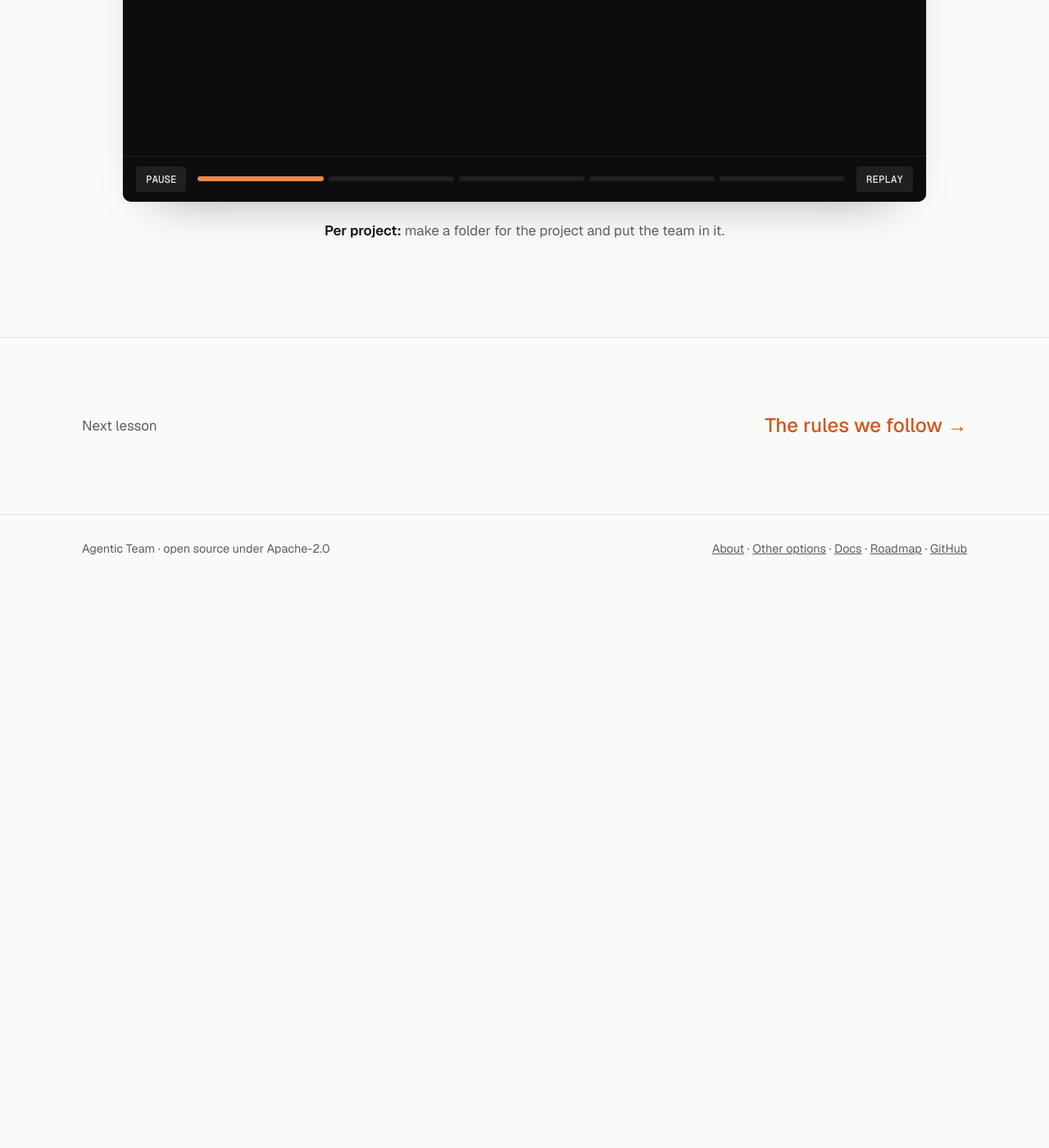
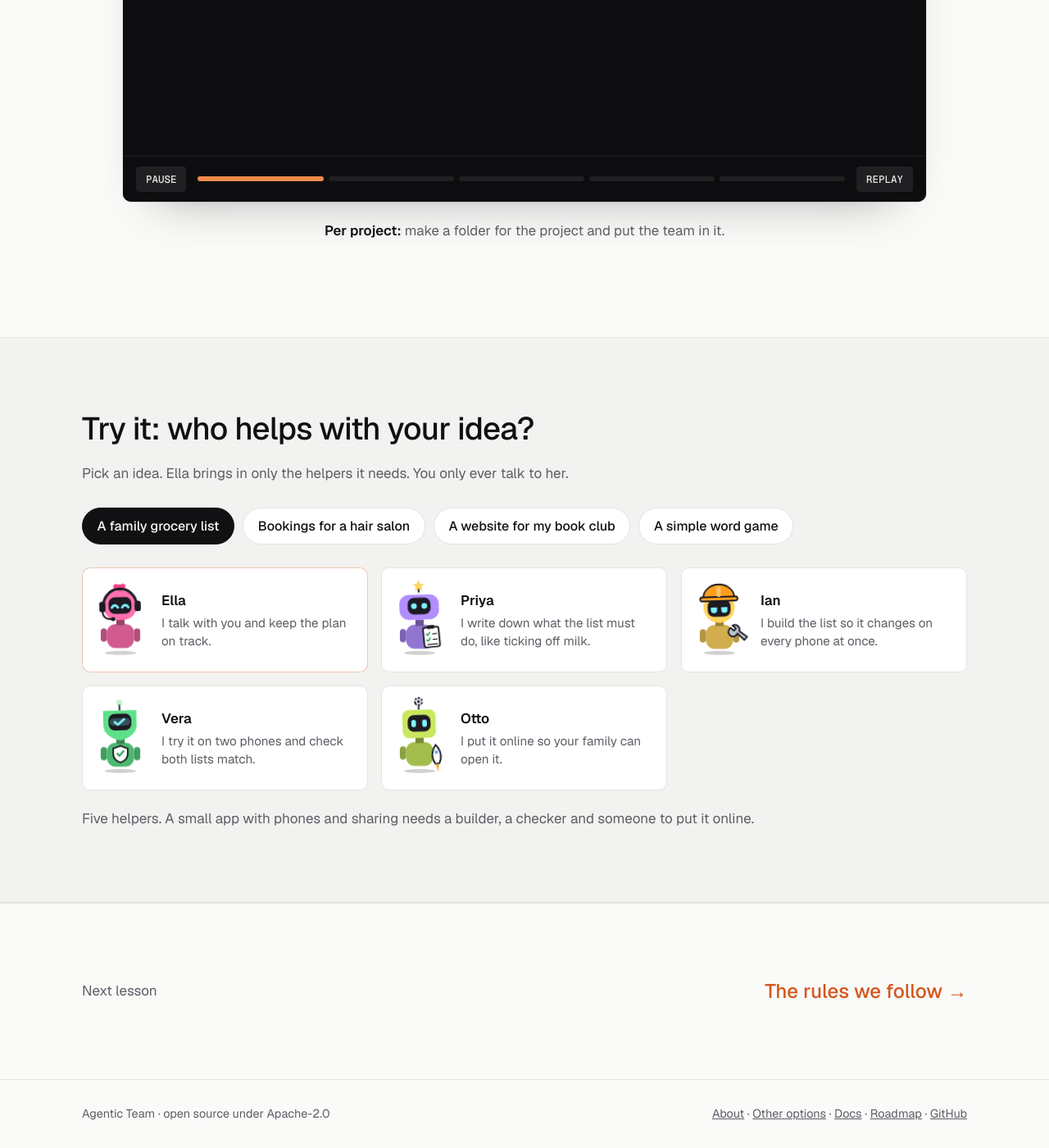
Before and after one commit to vibhortayal/agentic-team-oss, a Jekyll site: the page built from learn/demo.html, in a window 1280 px wide and 1400 px high, scrolled down 628 px. Shown: the whole window at 82% size. Built offline with Jekyll 4.4.1, drawn with Linux system fonts in a browser that asks for light colours; before the commit the page ends 1339 px from its top, so only the background shows below that.

Commit message:
Demo: add "who helps with your idea" picker; Ella says hello simply and names who's working
The demo lesson gets a picker: tap one of four ideas and the helpers for it
join, each with one line about its job. A note says why the team is that size.
Ella's first message is now a short hello with example ideas, she introduces
teammates only when they start work, and her status names who is working.

Co-Authored-By: Claude Opus 5.5 <noreply@anthropic.com>
Claude-Session: https://claude.ai/code/session_0155vpoRZtDbNDZ2ZytsL61m

```diff
--- a/learn/demo.html
+++ b/learn/demo.html
@@ -41,6 +41,20 @@ youtube: ""
 .caption { text-align: center; margin: 22px auto 0; max-width: 40em; min-height: 3.2em; color: var(--muted); font-size: 1.05rem; }
 .caption b { color: var(--text); }
 .yt { max-width: 980px; margin: 70px auto 0; }
+#who .head { max-width: 720px; margin-bottom: 28px; }
+#who .head p { color: var(--muted); margin: 0; }
+.ideas { display: flex; flex-wrap: wrap; gap: 10px; margin-bottom: 28px; }
+.ideas button { font: 500 1rem Geist, Inter, sans-serif; padding: .7em 1.1em; border-radius: 999px; border: 1px solid var(--line); background: var(--card); color: var(--text); cursor: pointer; }
+.ideas button:hover { border-color: var(--muted); }
+.ideas button[aria-pressed="true"] { background: var(--text); color: var(--bg); border-color: var(--text); }
+.crew { list-style: none; padding: 0; margin: 0; display: grid; grid-template-columns: repeat(auto-fill, minmax(min(100%, 300px), 1fr)); gap: 16px; }
+.crew li { display: grid; grid-template-columns: 76px 1fr; gap: 12px; align-items: center; background: var(--card); border: 1px solid var(--line); border-radius: 10px; padding: 12px 14px 12px 8px; animation: join .45s cubic-bezier(.2,.9,.3,1.3) both; animation-delay: calc(var(--i) * 110ms); }
+.crew li:first-child { border-color: #d4561a55; }
+.crew b { font-size: 1.05rem; }
+.crew p { margin: 2px 0 0; color: var(--muted); font-size: .95rem; line-height: 1.45; }
+.crew-note { color: var(--muted); margin: 20px 0 0; }
+@keyframes join { from { opacity: 0; transform: translateY(14px) scale(.96); } }
+@media (prefers-reduced-motion: reduce) { .crew li { animation: none; } }
 </style>
 
 <header class="demo-hero"><div class="wrap">
@@ -57,6 +71,61 @@ youtube: ""
   <p class="caption" id="caption"></p>
   {% if page.youtube != "" %}<div class="yt"><h2 style="font-size:1.4rem">Prefer a video?</h2><div class="video"><iframe src="https://www.youtube-nocookie.com/embed/{{ page.youtube }}" title="Agentic Team demo" allow="encrypted-media; picture-in-picture" allowfullscreen loading="lazy"></iframe></div></div>{% endif %}
 </div>
+
+<section id="who" class="alt"><div class="wrap">
+  <div class="head"><h2>Try it: who helps with your idea?</h2><p>Pick an idea. Ella brings in only the helpers it needs. You only ever talk to her.</p></div>
+  <div class="ideas" role="group" aria-label="Pick an idea">
+    <button type="button" data-idea="list" aria-pressed="true">A family grocery list</button>
+    <button type="button" data-idea="booking">Bookings for a hair salon</button>
+    <button type="button" data-idea="club">A website for my book club</button>
+    <button type="button" data-idea="game">A simple word game</button>
+  </div>
+  <ul class="crew" aria-live="polite"></ul>
+  <p class="crew-note"></p>
+</div></section>
+<script>
+(function () {
+  const IDEAS = {
+    list: { note: "Five helpers. A small app with phones and sharing needs a builder, a checker and someone to put it online.", crew: [
+      ["ella", "I talk with you and keep the plan on track."],
+      ["priya", "I write down what the list must do, like ticking off milk."],
+      ["ian", "I build the list so it changes on every phone at once."],
+      ["vera", "I try it on two phones and check both lists match."],
+      ["otto", "I put it online so your family can open it."]] },
+    booking: { note: "Seven helpers. Money and other people's time are involved, so there's more to plan and check.", crew: [
+      ["ella", "I talk with you and keep the plan on track."],
+      ["rohan", "I look at how other booking apps stop double bookings."],
+      ["priya", "I write down the rules, like how late someone can cancel."],
+      ["arjun", "I plan where bookings are saved, so a time can't be taken twice."],
+      ["ian", "I build the booking page and the salon's calendar."],
+      ["vera", "I try to book the same time twice and make sure it says no."],
+      ["bea", "I tell you what it costs to run each month, before we start."]] },
+    club: { note: "Four helpers. A simple website needs a small team, and a small team uses less AI.", crew: [
+      ["ella", "I talk with you and keep the plan on track."],
+      ["ian", "I build the pages: next meeting, book list, how to join."],
+      ["vera", "I open every page on a phone and check each link works."],
+      ["otto", "I put it online and help you choose a free place to host it."]] },
+    game: { note: "Five helpers. Games need someone to ask what makes them fun before anything is built.", crew: [
+      ["ella", "I talk with you and keep the plan on track."],
+      ["quinn", "I ask the hard question first: what makes it fun to play again?"],
+      ["priya", "I write the rules of the game down, so everyone builds the same thing."],
+      ["ian", "I build the game."],
+      ["vera", "I play it and check the score adds up."]] },
+  };
+  const box = document.currentScript.previousElementSibling;
+  const list = box.querySelector(".crew"), note = box.querySelector(".crew-note");
+  function show(id) {
+    box.querySelectorAll(".ideas button").forEach((b) => b.setAttribute("aria-pressed", b.dataset.idea === id));
+    list.innerHTML = IDEAS[id].crew.map(([bot, line], i) =>
+      `<li style="--i:${i}"><span data-bot="${bot}" data-size="76"></span><div><b>${Robots.list[bot].name}</b><p>${line}</p></div></li>`).join("");
+    note.textContent = IDEAS[id].note;
+    Robots.fill(list);
+  }
+  box.querySelectorAll(".ideas button").forEach((b) => b.addEventListener("click", () => show(b.dataset.idea)));
+  const start = () => show("list");
+  if (window.Robots) start(); else window.addEventListener("load", start);
+})();
+</script>
 
 <script>
 document.addEventListener("DOMContentLoaded", () => {
@@ -85,7 +154,7 @@ document.addEventListener("DOMContentLoaded", () => {
     { tab: "chat", caption: "<b>The plan:</b> one page, with the cost, before anything starts.", steps: [
       ["plan", "<b>Ella · your one-page plan</b>Here's what I recommend:<ul><li><b style='display:inline;color:inherit'>Build:</b> one shared list that updates live on every phone</li><li><b style='display:inline;color:inherit'>You'll need:</b> free hosting and a free database. $0 a month at your size</li><li><b style='display:inline;color:inherit'>You'll do:</b> create one account (5 min), try the preview, say go</li><li><b style='display:inline;color:inherit'>Team:</b> Priya, Ian, Vera, Otto. Bea estimates 2 to 3 days of agent work</li></ul>Shall I start?"],
       ["me", "Yes, go ahead."],
-      ["ella", "On it. I'll come back when the preview is ready for you to try."] ] },
+      ["ella", "On it. Priya writes down what the list must do. Ian builds it, and Vera checks it on two phones. I'll come back when it's ready for you to try."] ] },
   ];
   const sleep = (ms) => new Promise((r) => setTimeout(r, ms));
   let run = 0, paused = false;
```
Also changed, not shown: roles/engagement-lead.md (+10 -9 lines).
